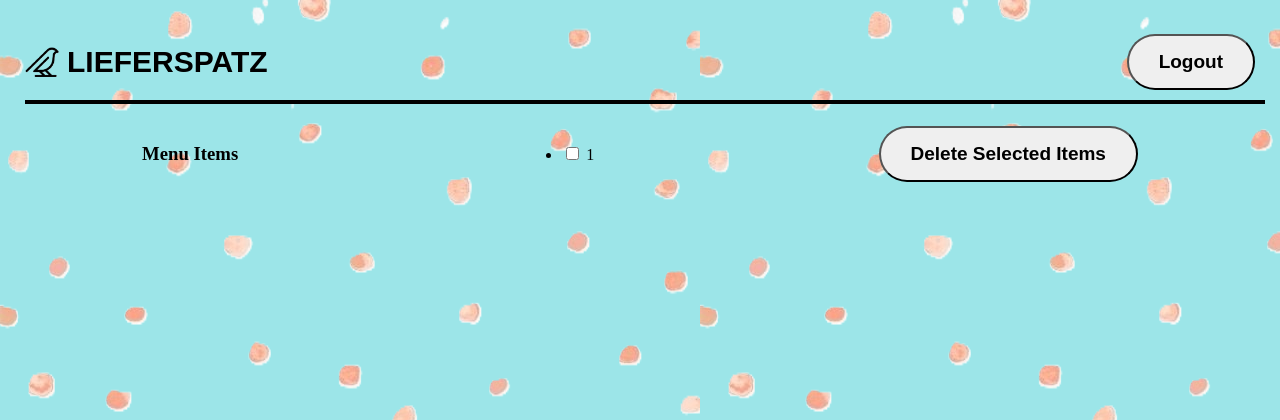
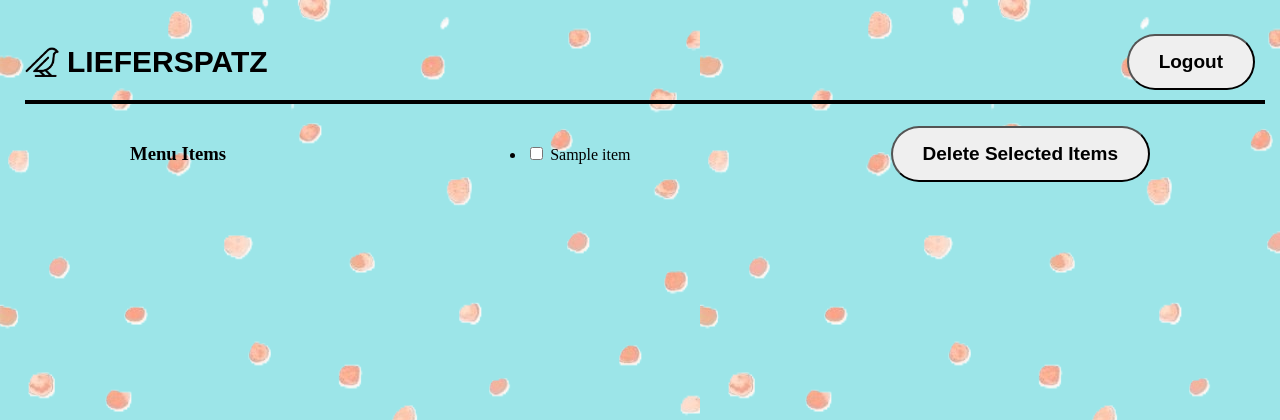
Before and after one commit to omartra999/lieferspatz, a Flask app: template lieferspatz02/templates/delete_items.html in a window 1280 px wide. Shown: the top 420 px of the page. Run offline with Flask 3, Linux system fonts and the light colour scheme; the template is opened without the code that fills it: most values are stand-ins (such as "Sample title", 1, 10 or a date in 2020).

Commit message:
changed to view item name insted of id

```diff
--- a/lieferspatz02/templates/delete_items.html
+++ b/lieferspatz02/templates/delete_items.html
@@ -21,8 +21,8 @@
         <ul>
             {% for item in items %}
             <li>
-                <input type="checkbox" id="item_{{ item[0] }}" name="items_to_delete" value="{{ item[0] }}">
-                <label for="item_{{ item[0] }}">{{ item[0] }}</label>
+                <input type="checkbox" id="item_{{ item[1] }}" name="items_to_delete" value="{{ item[0] }}">
+                <label for="item_{{ item[1] }}">{{ item[1] }}</label>
             </li>
             {% endfor %}
         </ul>
```
